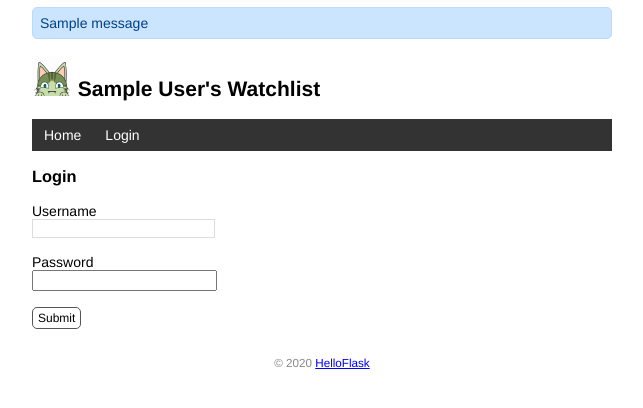
After one commit to xiaowei-cai/watchlist, a Flask app: page /login in a window 1280 px wide. The commit adds this page. Shown: the top 408 px of the page, without its empty margins (318-961 px from the left). Run offline with Flask 2, Linux system fonts and the light colour scheme; tables that the repository leaves empty hold one stand-in row (values such as "Sample post"); one stand-in notice (Sample message) is shown.

Commit message:
Orignize application with package

```diff
--- /dev/null
+++ b/watchlist/__init__.py
@@ -0,0 +1,44 @@
+from flask import Flask
+from flask_login import LoginManager
+from flask_sqlalchemy import SQLAlchemy
+
+app = Flask(__name__)
+
+app.config['SQLALCHEMY_DATABASE_URI'] = 'mysql+pymysql://root:Cxw910325@localhost:3306/caixiaowei'
+app.config['SQLALCHEMY_TRACK_MODIFICATIONS'] = False  # 关闭对模型修改的监控
+'''
+flash() 函数在内部会把消息存储到 Flask 提供的 session 对象里。
+session 用来在请求间存储数据，它会把数据签名后存储到浏览器的 Cookie 中，所以我们需要设置签名所需的密钥：
+'''
+app.config['SECRET_KEY'] = 'dev'  # 等同于 app.secret_key = 'dev'
+db = SQLAlchemy(app)
+
+login_manager = LoginManager(app)  # 实例化扩展类
+
+
+@login_manager.user_loader
+def load_user(user_id):  # 创建用户加载回调函数，接受用户 ID 作为参数
+    from watchlist.models import User
+    user = User.query.get(int(user_id))  # 用 ID 作为 User 模型的主键查询对应的用户
+    return user  # 返回用户对象
+
+
+'''
+添加了@login_required这个装饰器后，
+如果未登录的用户访问对应的 URL，
+Flask-Login 会把用户重定向到登录页面，并显示一个错误提示。
+为了让这个重定向操作正确执行，
+我们还需要把 login_manager.login_view 的值设为我们程序的登录视图端点（函数名）：
+'''
+login_manager.login_view = 'login'
+
+
+# 这个函数返回的变量（以字典键值对的形式）将会统一注入到每一个模板的上下文环境中，因此可以直接在模板中使用。
+@app.context_processor
+def inject_user():
+    from watchlist.models import User
+    user = User.query.first()
+    return dict(user=user)
+
+
+from watchlist import views, errors, commands
--- a/static/css/style.css
+++ b/watchlist/static/css/style.css
@@ -128,3 +128,7 @@ input[name=year] {
     border-color: #b8daff;
     border-radius: 5px;
 }
+
+.inline-form {
+    display: inline;
+}
--- /dev/null
+++ b/watchlist/templates/base.html
@@ -0,0 +1,36 @@
+<!DOCTYPE html>
+<html lang="en">
+<head>
+    {% block head %}
+        <meta charset="utf-8">
+        <meta name="viewport" content="width=device-width, initial-scale=1.0">
+        <title>{{ user.name }}'s Watchlist</title>
+        <link rel="icon" href="{{ url_for('static', filename='favicon.ico') }}">
+        <link rel="stylesheet" href="{{ url_for('static', filename='css/style.css') }}" type="text/css">
+    {% endblock %}
+</head>
+<body>
+{% for message in get_flashed_messages() %}
+    <div class="alert">{{ message }}</div>
+{% endfor %}
+<h2>
+    <img alt="Avatar" class="avatar" src="{{ url_for('static', filename='images/avatar.png') }}">
+    {{ user.name }}'s Watchlist
+</h2>
+<nav>
+    <ul>
+        <li><a href="{{ url_for('hello') }}">Home</a></li>
+        {% if current_user.is_authenticated %}
+            <li><a href="{{ url_for('settings') }}">Settings</a></li>
+            <li><a href="{{ url_for('logout') }}">Logout</a></li>
+        {% else %}
+            <li><a href="{{ url_for('login') }}">Login</a></li>
+        {% endif %}
+    </ul>
+</nav>
+{% block content %}{% endblock %}
+<footer>
+    <small>&copy; 2020 <a href="http://helloflask.com/tutorial">HelloFlask</a></small>
+</footer>
+</body>
+</html>
--- /dev/null
+++ b/watchlist/templates/login.html
@@ -0,0 +1,12 @@
+{% extends 'base.html' %}
+{% block content %}
+    <h3>Login</h3>
+    <form method="post">
+        Username<br>
+        <input type="text" name="username" required><br><br>
+        Password<br>
+        <!-- 密码输入框的 type 属性使用 password，会将输入值显示为圆点 -->
+        <input type="password" name="password" required><br><br>
+        <input class="btn" type="submit" name="submit" value="Submit">
+    </form>
+{% endblock %}
--- /dev/null
+++ b/watchlist/views.py
@@ -0,0 +1,143 @@
+from flask import escape
+from flask import url_for, render_template, request, flash, redirect
+from flask_login import login_user, login_required, logout_user, current_user
+
+from watchlist import app, db
+from watchlist.models import Movie, User
+
+
+@app.route('/login', methods=['GET', 'POST'])
+def login():
+    if request.method == 'POST':
+        username = request.form['username']
+        password = request.form.get('password')
+
+        if not username or not password:
+            flash('Invalid input.')
+            return redirect(url_for('login'))
+
+        user = User.query.first()
+        # 验证用户名和密码是否一致
+        if username == user.username and user.validate_password(password):
+            login_user(user)  # 登入用户
+            flash('Login success.')
+            return redirect(url_for('hello'))  # 重定向到主页
+
+        flash('Invalid username or password.')  # 如果验证失败，显示错误消息
+        return redirect(url_for('login'))  # 重定向回登录页面
+
+    return render_template('login.html')
+
+
+@app.route('/logout')
+@login_required  # 用于视图保护，后面会详细介绍
+def logout():
+    logout_user()  # 登出用户
+    flash('Goodbye.')
+    return redirect(url_for('hello'))  # 重定向回首页
+
+
+'''
+# 两种方法的请求有不同的处理逻辑：
+对于 GET 请求，返回渲染后的页面；
+对于 POST 请求，则获取提交的表单数据并保存；
+为了在函数内加以区分，我们添加一个 if 判断
+'''
+
+
+@app.route('/', methods=['GET', 'POST'])
+@app.route('/index', methods=['GET', 'POST'])
+def hello():
+    if request.method == 'POST':
+        if not current_user.is_authenticated:  # 如果当前用户未认证
+            return redirect(url_for('login'))  # 重定向到主页
+        # 获取表单数据
+        title = request.form.get('title')  # 传入表单对应输入字段的 name 值
+        year = request.form.get('year')
+        # 验证数据
+        if not title or not year or len(year) > 4 or len(title) > 60:
+            flash('Invalid input.')  # 显示错误提示
+            return redirect(url_for('hello'))  # 重定向回主页
+        # 保存表单数据到数据库
+        movie = Movie(title=title, year=year)  # 创建记录
+        db.session.add(movie)  # 添加到数据库会话
+        db.session.commit()  # 提交数据库会话
+        flash('Item created success.')  # 显示成功创建的提示
+        return redirect(url_for('hello'))  # 重定向回主页
+    user = User.query.first()
+    movies = Movie.query.all()
+    # return render_template('index.html', user=user, movies=movies)
+    return render_template('index.html', movies=movies)
+
+
+# 需要使用Flask提供的escape()函数对name变量进行转义处理，比如把<转换成&lt;。这样在返回响应时浏览器就不会把它们当做代码执行。
+@app.route('/user/<my_name>')
+def user_page(my_name):
+    return 'user name is %s' % escape(my_name)
+
+
+@app.route('/movie/edit/<int:movie_id>', methods=['GET', 'POST'])
+@login_required
+def edit(movie_id):
+    movie = Movie.query.get_or_404(movie_id)
+
+    if request.method == 'POST':  # 处理编辑表单的提交请求
+        title = request.form['title']
+        year = request.form['year']
+
+        if not title or not year or len(year) > 4 or len(title) > 60:
+            flash('Invalid input.')
+            return redirect(url_for('edit', movie_id=movie_id))  # 重定向回对应的编辑页面
+
+        movie.title = title  # 更新标题
+        movie.year = year  # 更新年份
+        db.session.commit()  # 提交数据库会话
+        flash('Item updated success.')
+        return redirect(url_for('hello'))  # 重定向回主页
+
+    return render_template('edit.html', movie=movie)  # 传入被编辑的电影记录
+
+
+@app.route('/movie/delete/<int:movie_id>', methods=['POST'])  # 限定只接受 POST 请求
+@login_required  # 登录保护
+def delete(movie_id):
+    movie = Movie.query.get_or_404(movie_id)  # 获取电影记录
+    db.session.delete(movie)  # 删除对应的记录
+    db.session.commit()  # 提交数据库会话
+    flash('Item deleted success.')
+    return redirect(url_for('hello'))  # 重定向回主页
+
+
+@app.route('/settings', methods=['GET', 'POST'])
+@login_required
+def settings():
+    if request.method == 'POST':
+        name = request.form['name']
+
+        if not name or len(name) > 20:
+            flash('Invalid input.')
+            return redirect(url_for('settings'))
+
+        current_user.name = name
+        # current_user 会返回当前登录用户的数据库记录对象
+        # 等同于下面的用法
+        # user = User.query.first()
+        # user.name = name
+        db.session.commit()
+        flash('Settings updated.')
+        return redirect(url_for('hello'))
+
+    return render_template('settings.html')
+
+
+@app.route('/test')
+def test_url_for():
+    # 下面是一些调用示例（请在命令行窗口查看输出的 URL）：
+    print(url_for('hello'))  # 输出：/
+    # 注意下面两个调用是如何生成包含 URL 变量的 URL 的
+    print(url_for('user_page', my_name='greyli'))  # 输出：/user/greyli
+    print(url_for('user_page', my_name='peter'))  # 输出：/user/peter
+    print(url_for('test_url_for'))  # 输出：/test
+    # 下面这个调用传入了多余的关键字参数，它们会被作为查询字符串附加到 URL 后面。
+    print(url_for('test_url_for', num=2))  # 输出：/test?num=2
+    return 'Test page'
```
Also changed, not shown: app.py (deleted, +0 -135 lines), templates/base.html (deleted, +0 -30 lines), templates/index.html (deleted, +0 -22 lines), watchlist/commands.py (added, +69 -0 lines), watchlist/errors.py (added, +11 -0 lines), watchlist/models.py (added, +23 -0 lines), watchlist/templates/edit.html (added, +10 -0 lines), watchlist/templates/index.html (added, +34 -0 lines), watchlist/templates/settings.html (added, +9 -0 lines), watchlist/static/favicon.ico (renamed from static/favicon.ico), watchlist/static/images/avatar.png (renamed from static/images/avatar.png), watchlist/static/images/totoro.gif (renamed from static/images/totoro.gif), watchlist/templates/404.html (renamed from templates/404.html), 1 other file.
